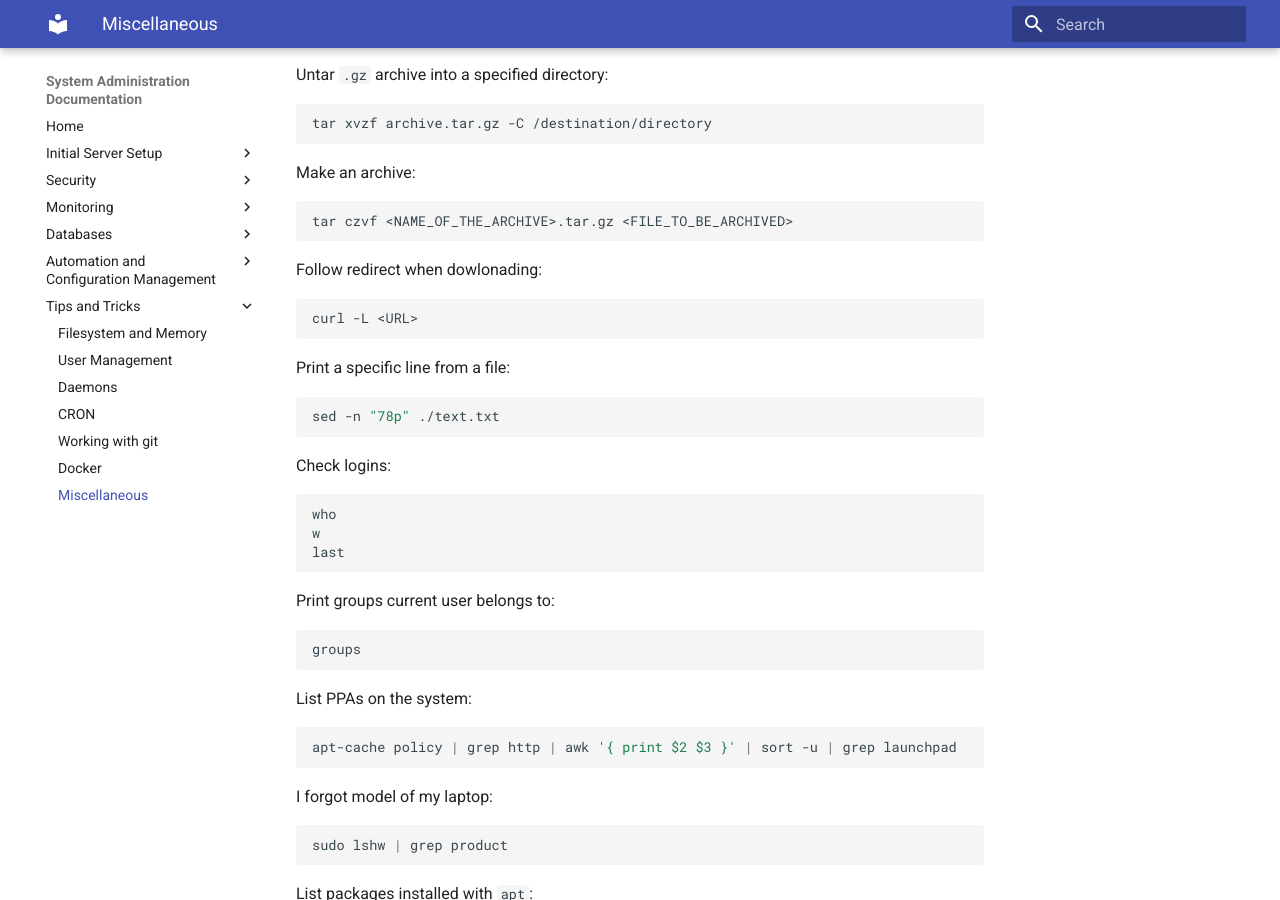
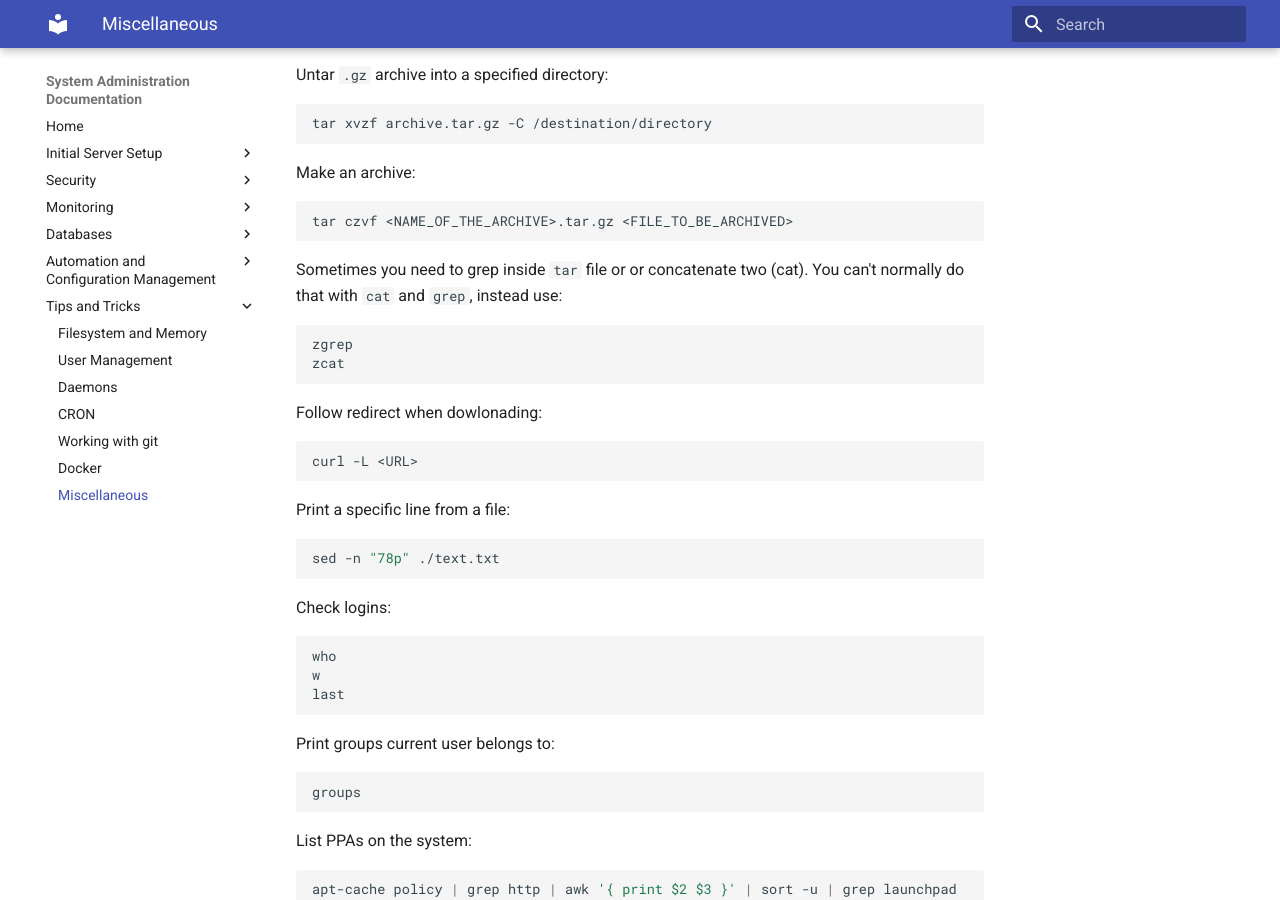
Before and after one commit to petarGitNik/sys-admin-docs, an MkDocs documentation site: the page built from docs/tips-and-tricks/tips-and-tricks.md, in a window 1280 px wide and 900 px high, scrolled down 1217 px. Built offline with MkDocs 1.6.1 and Material for MkDocs 9.7.7, drawn with Linux system fonts in a browser that asks for light colours; old or Windows-style settings are respelled for this version of MkDocs.

Commit message:
Update guide for tar archives

````diff
--- a/docs/tips-and-tricks/tips-and-tricks.md
+++ b/docs/tips-and-tricks/tips-and-tricks.md
@@ -78,6 +78,13 @@ Make an archive:
 tar czvf <NAME_OF_THE_ARCHIVE>.tar.gz <FILE_TO_BE_ARCHIVED>
 ```
 
+Sometimes you need to grep inside `tar` file or or concatenate two (cat). You can't normally do that with `cat` and `grep`, instead use:
+
+```bash
+zgrep
+zcat
+```
+
 Follow redirect when dowlonading:
 
 ```bash
````
